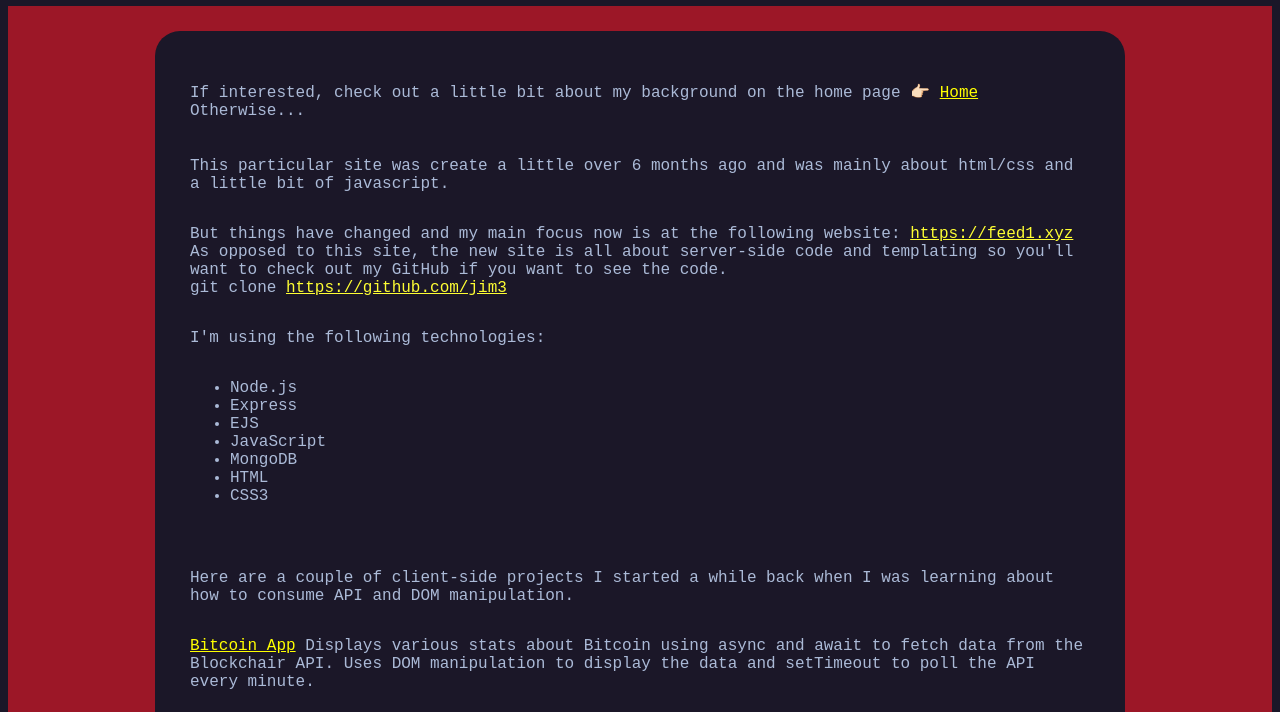
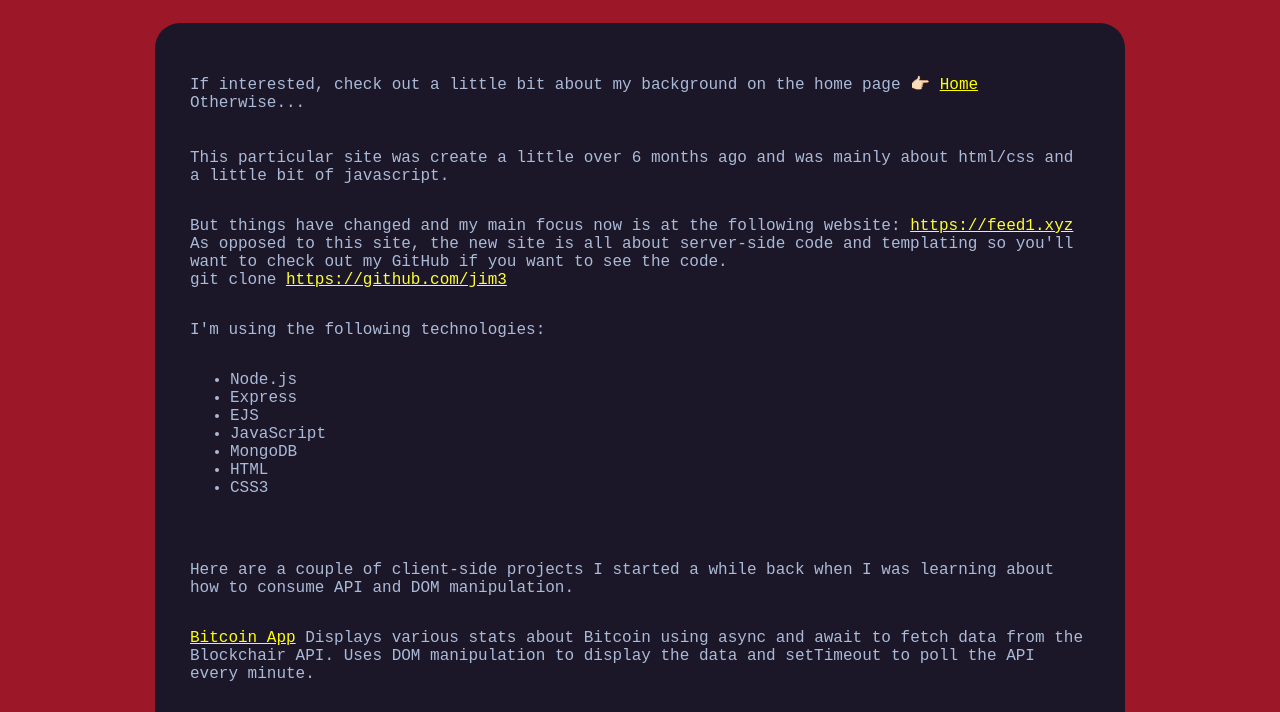
Before and after one commit to jim3/HTML-CSS-JavaScript-Website, a plain HTML site: page projects.html in a window 1280 px wide. Shown: the part 153-865 px from the top of the page. Drawn offline with Linux system fonts and the light colour scheme.

Commit message:
Update index.css

```diff
--- a/index.css
+++ b/index.css
@@ -1,9 +1,6 @@
-:root {
+html,body {
     margin: 0;
     padding: 0;
-}
-
-body {
     background-color: #1b1728;
     color: #abbad7;
     font-size: 16px;
@@ -96,13 +93,3 @@ footer {
 footer li {
     display: inline;
 }
-
-#xyz {
-  text-align: center;
-}
-/*
-pre {
-  font-weight: bold;
-  text-align: center;
-  color: #abbad7;
-} */
```
Lines whose indentation alone changed are shown as unchanged.
